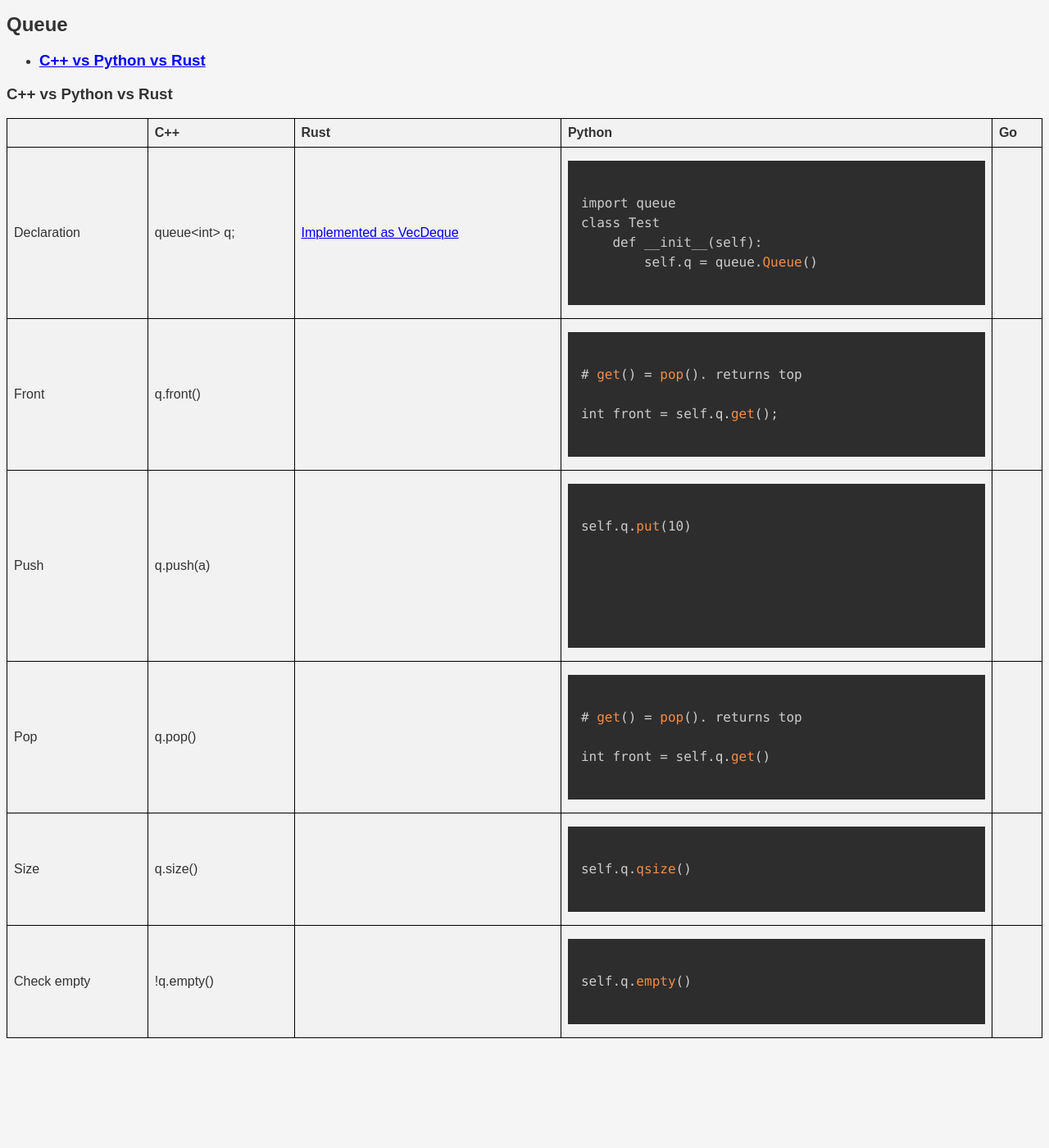
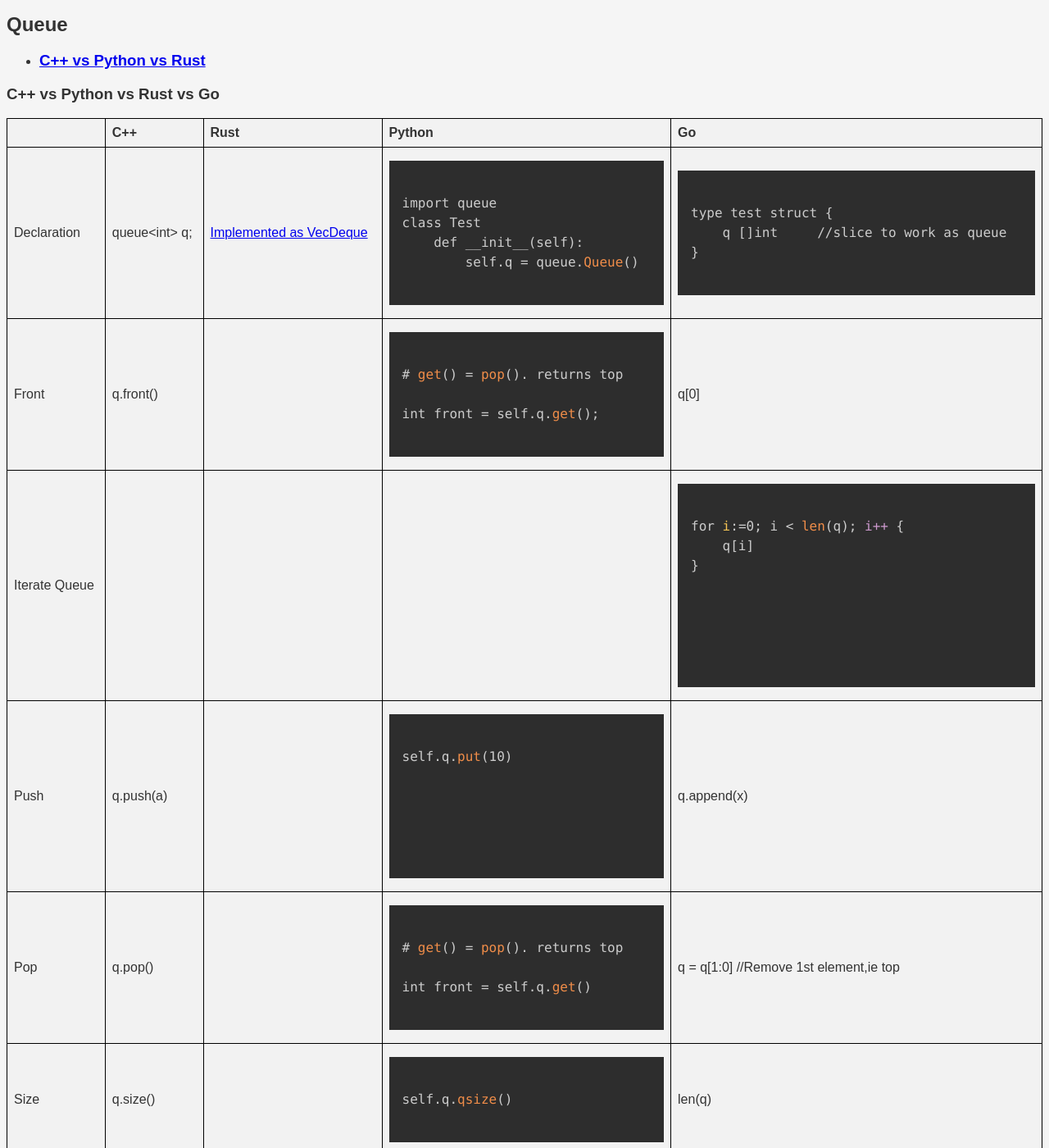
Before and after one commit to code-with-amitk/code-with-amitk.github.io, a Jekyll site: the page docs/Languages/Programming/C++/STL/Containers/Container_Adoptors/queue.html, which Jekyll copies as it is, in a window 1280 px wide and 1400 px high. Shown: the whole window at 82% size. Built offline with Jekyll 4.4.1, drawn with Linux system fonts in a browser that asks for light colours; some of the changed text lies outside the part shown.

Commit message:
Update queue.html

```diff
--- a/docs/Languages/Programming/C++/STL/Containers/Container_Adoptors/queue.html
+++ b/docs/Languages/Programming/C++/STL/Containers/Container_Adoptors/queue.html
@@ -14,7 +14,7 @@
       </li>
     </ul>
 
-    <h3 id="q">C++ vs Python vs Rust</h3>
+    <h3 id="q">C++ vs Python vs Rust vs Go</h3>
     <table>
         <tr>
             <th></th>
@@ -37,6 +37,11 @@
             </td>
 
             <td>
+                <pre><code class="=language-css">
+type test struct {
+    q []int     //slice to work as queue
+}
+                </code></pre>
             </td>
         </tr>
 
@@ -50,7 +55,24 @@
 int front = self.q.get();
                 </code></pre>
             </td>
+            <td>
+q[0]
+            </td>
+        </tr>
+
+        <tr>
+            <td>Iterate Queue</td>
             <td></td>
+            <td></td>
+            <td>
+            </td>
+            <td>
+                <pre><code class="language-css">
+for i:=0; i < len(q); i++ {
+    q[i]
+}
+                <pre></code>
+            </td>
         </tr>
 
         <tr>
@@ -62,7 +84,9 @@
 self.q.put(10)
                 <pre></code>
             </td>
-            <td></td>
+            <td>
+q.append(x)
+            </td>
         </tr>
 
         <tr>
@@ -77,7 +101,9 @@
                 </pre></code>
             </td>
 
-            <td></td>
+            <td>
+q = q[1:0]    //Remove 1st element,ie top
+            </td>
         </tr>
 
         <tr>
@@ -89,7 +115,9 @@
 self.q.qsize()
                 </pre></code>
             </td>
-            <td></td>
+            <td>
+len(q)
+            </td>
         </tr>
 
         <tr>
@@ -101,7 +129,11 @@
 self.q.empty()
                 </pre></code>
             </td>
-            <td></td>
+            <td>
+if len(q) == 0 {
+    return true
+}
+            </td>
         </tr>
     </table>
 
```
